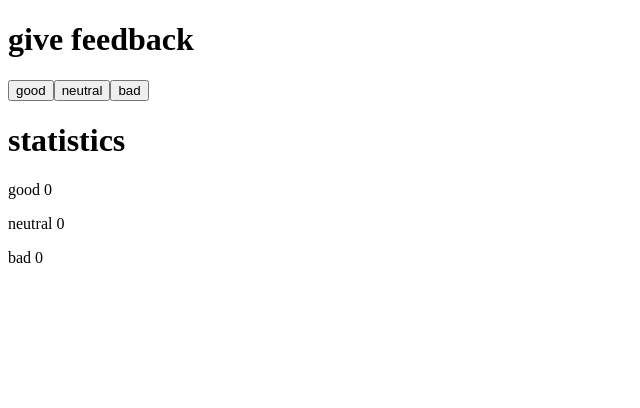
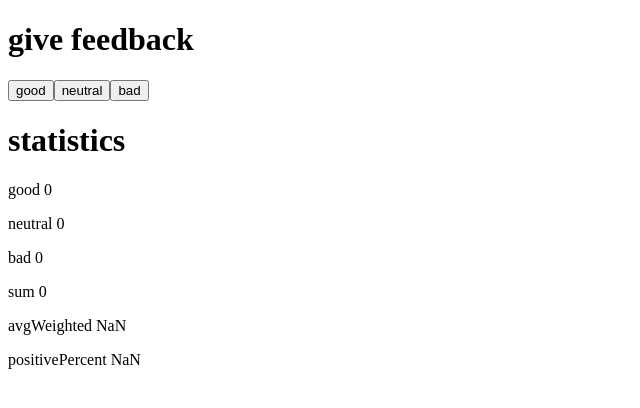
Before and after one commit to vincent-clipet/reactjs-learning, a React (Vite) app in the folder part1/: page / in a window 1280 px wide. Shown: the top 408 px of the page, without its empty margins (0-640 px from the left). Built offline with nearby package versions, Linux system fonts and the light colour scheme.

Commit message:
Part 1 - Exercise 1.7

```diff
--- a/part1/src/App.jsx
+++ b/part1/src/App.jsx
@@ -13,12 +13,20 @@ const Statistic = ({name, value}) => {
   )
 }
 
+// const sum = (values) => values.reduce((acc, i) => acc + i, 0)
+const calcSum = (...args) => args.reduce((acc, i) => acc + i, 0)
+const calcAvgWeighted = (good, bad, sum) => (good - bad) / sum
+const calcPositivePercent = (good, sum) => good / sum * 100
 
 const App = () => {
   // save clicks of each button to its own state
   const [good, setGood] = useState(0)
   const [neutral, setNeutral] = useState(0)
   const [bad, setBad] = useState(0)
+
+  const sum = calcSum(good, neutral, bad)
+  const avgWeighted = calcAvgWeighted(good, bad, sum)
+  const positivePercent = calcPositivePercent(good, sum)
 
   return (
     <div>
@@ -31,6 +39,9 @@ const App = () => {
       <Statistic name="good"    value={good} />
       <Statistic name="neutral" value={neutral} />
       <Statistic name="bad"     value={bad} />
+      <Statistic name="sum"               value={sum} />
+      <Statistic name="avgWeighted"       value={avgWeighted} />
+      <Statistic name="positivePercent"   value={positivePercent} />
     </div>
   )
 }
```
